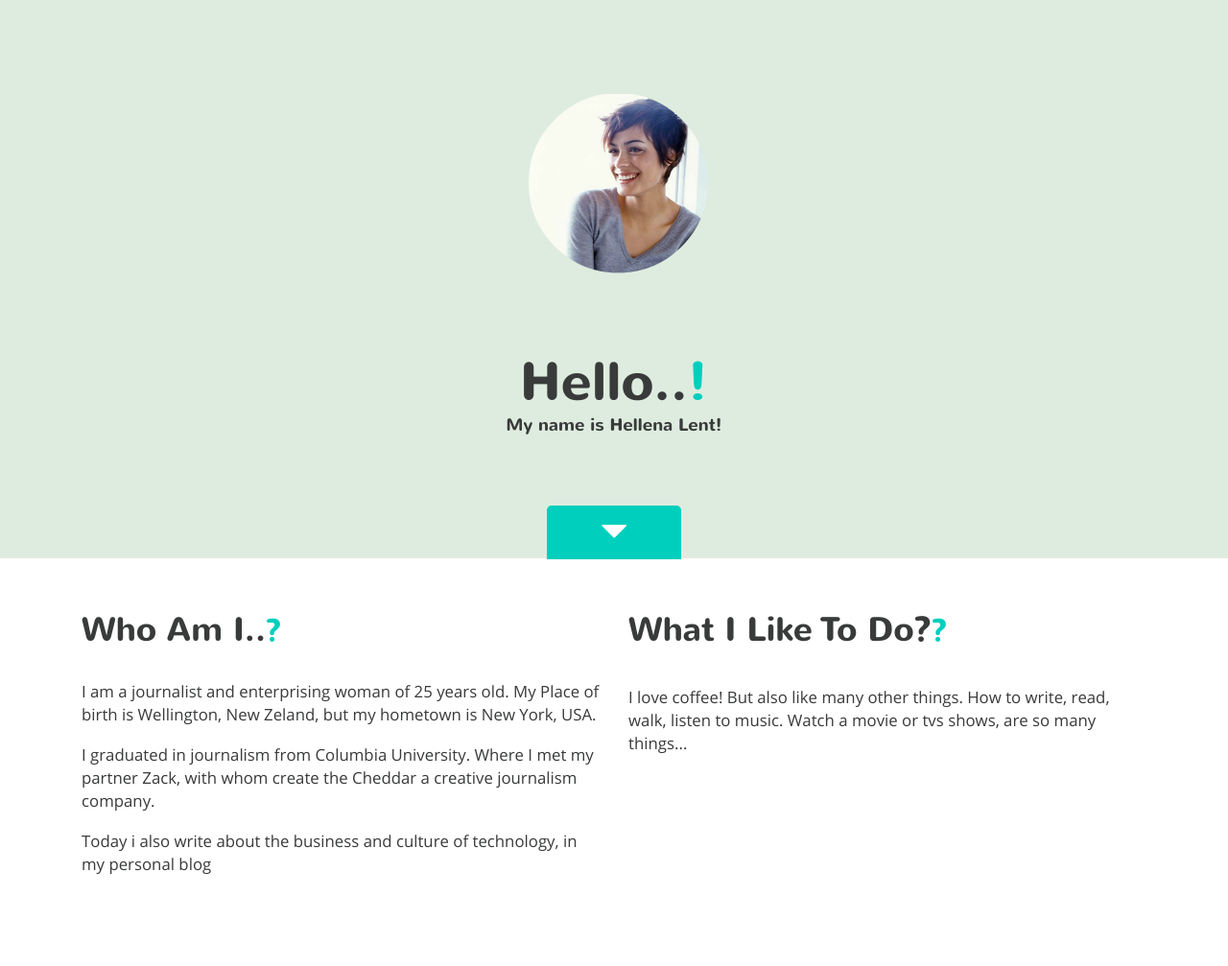
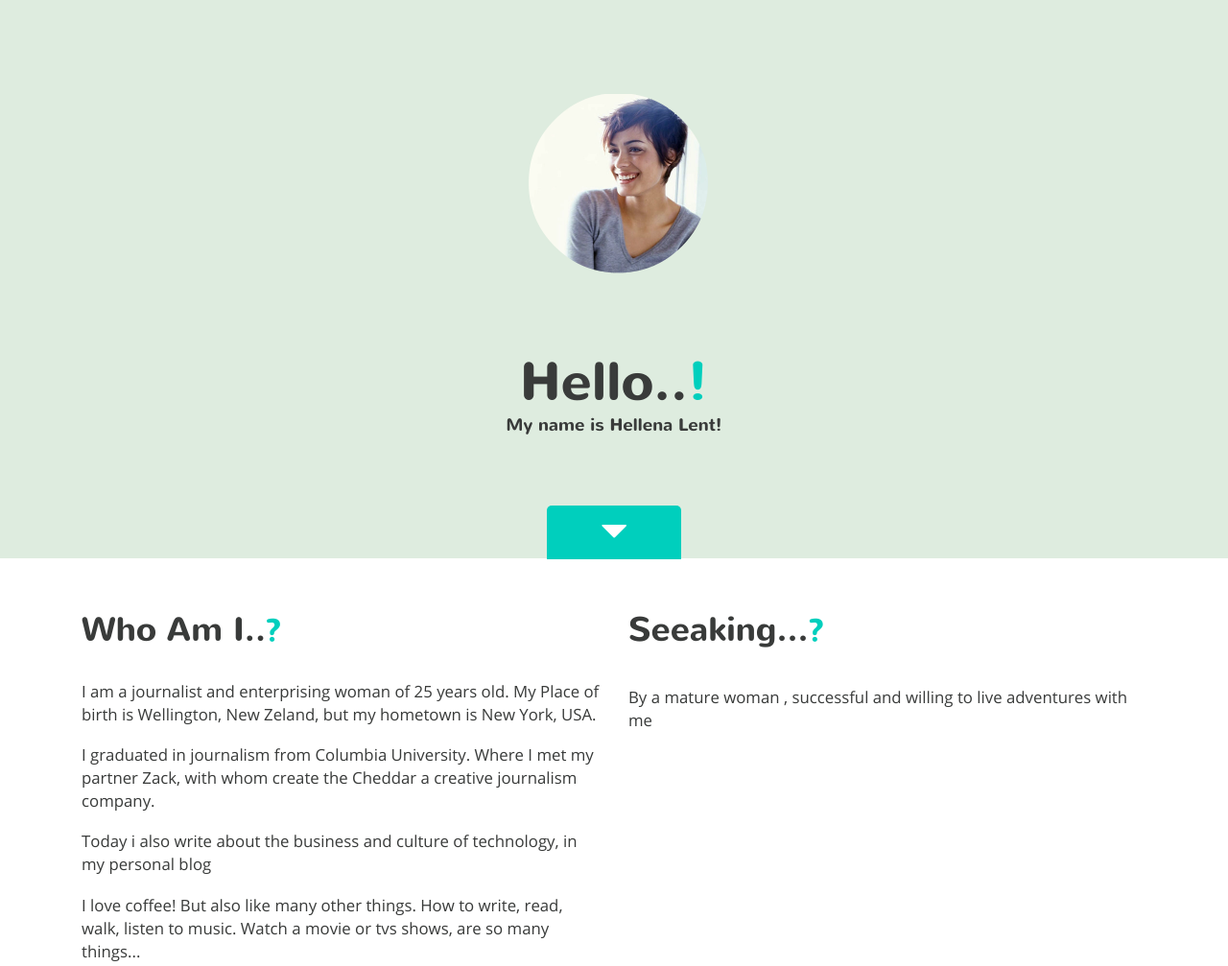
Before and after one commit to Thussubasa/thussubasa.github.io, a plain HTML site: page index.html in a window 1280 px wide. Shown: the top 1007 px of the page at 96% size. Drawn offline with Linux system fonts and the light colour scheme.

Commit message:
Update index.html

```diff
--- a/index.html
+++ b/index.html
@@ -52,12 +52,13 @@ Smartphone Compatible web template, free webdesigns for Nokia, Samsung, LG, Sony
 							<p> I am a journalist and enterprising woman of 25 years old. My Place of birth is  Wellington, New Zeland, but my hometown is New York, USA.</p>
 <p>I graduated in journalism from Columbia University. Where I met my partner Zack, with whom create the Cheddar a creative journalism company.</p>
 <p>Today i also write about the business and culture of technology, in my personal blog </p>
+<p> I love coffee! But also like many other things. How to write, read, walk, listen to music. Watch a movie or tvs shows, are so many things...</p>
 						</div>
 						</div>
 						<div class="col-md-6 study-grid">
-						<h3>What I like to do?<span>?</span></h3>
+						<h3>Seeaking...<span>?</span></h3>
             <br>
-            <p>I love coffee! But also like many other things. How to write, read, walk, listen to music. Watch a movie or tvs shows, are so many things... </p>
+            <p>By a mature woman , successful and willing to live adventures with me</p>
 					</div>
 					<div class="clearfix"></div>
 					</div>
```
